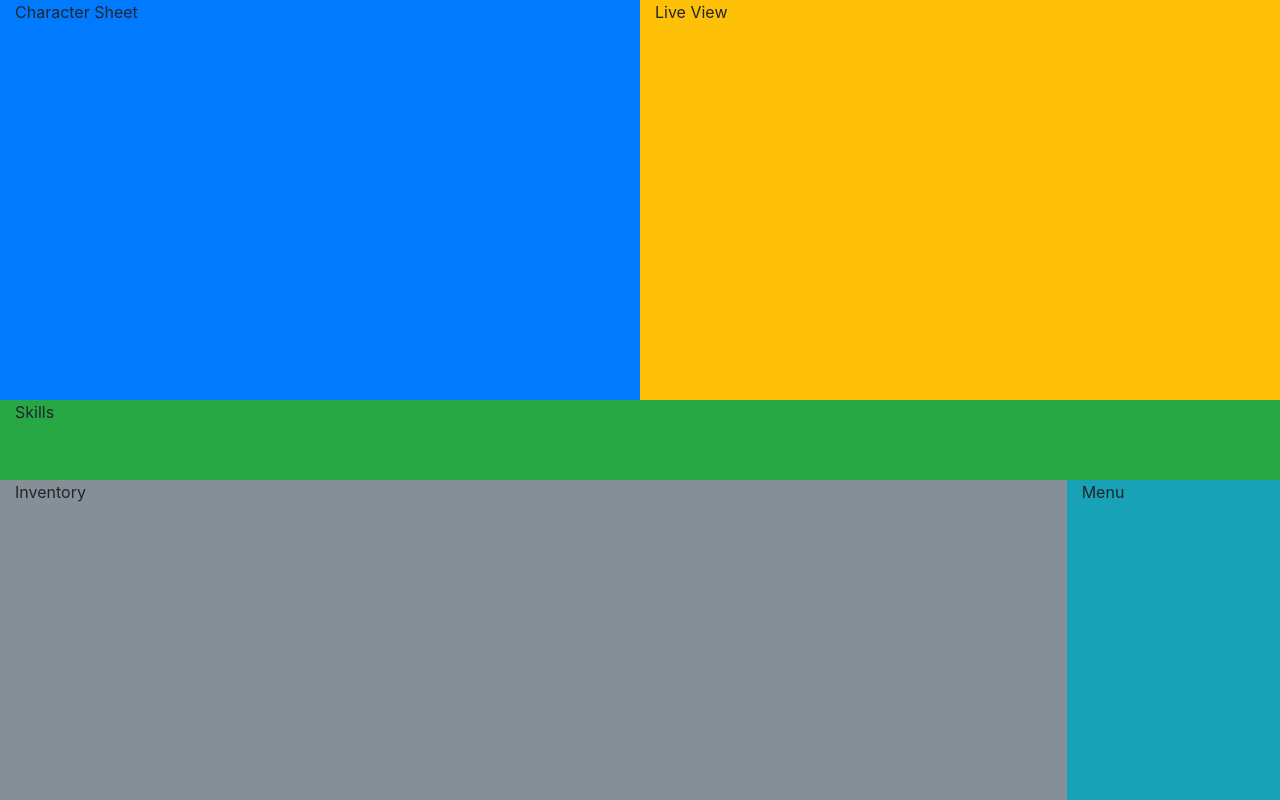
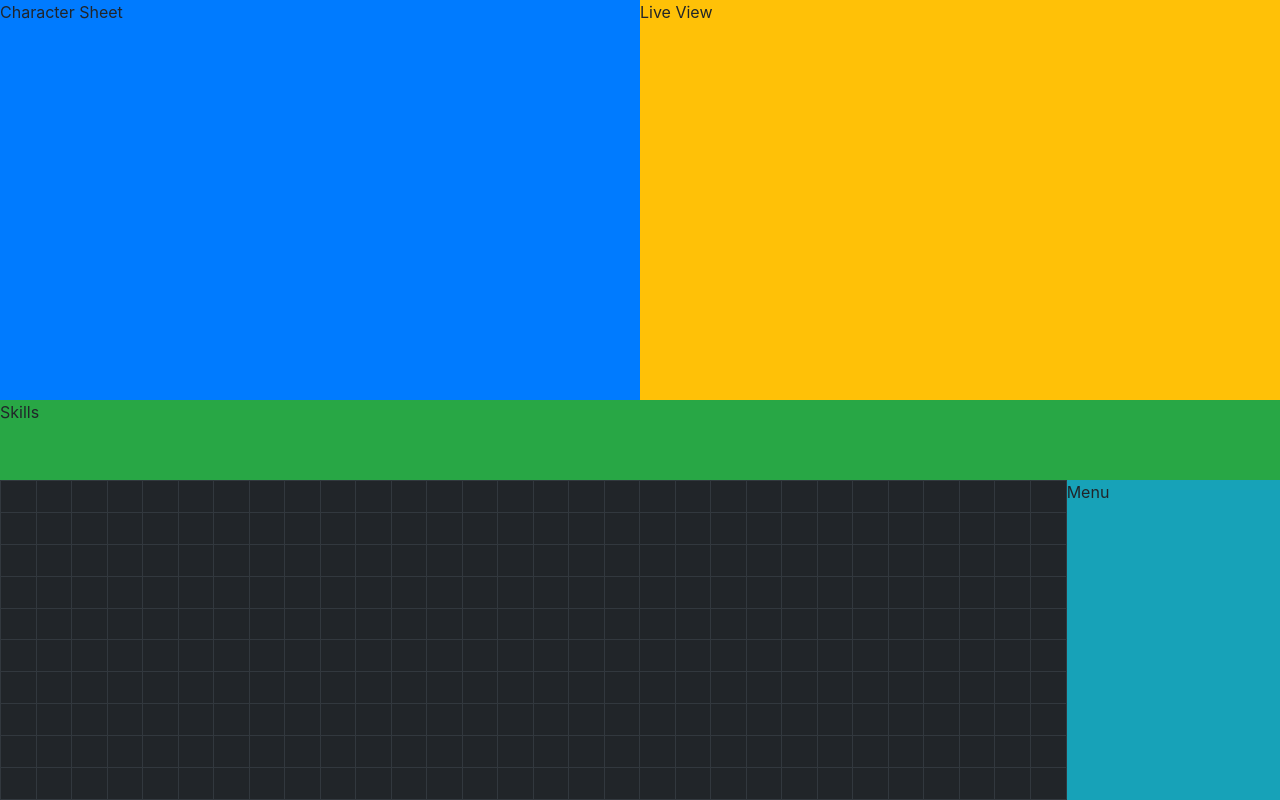
Before and after one commit to Jmathieu3289/Office-Clicker, an Angular app: page / in a window 1280 px wide. Built offline with nearby package versions, Linux system fonts and the light colour scheme.

Commit message:
Set up basic inventory grid

```diff
--- a/src/app/app.component.css
+++ b/src/app/app.component.css
@@ -15,3 +15,18 @@ div.skills {
 div.bottom-half {
 	height: 40vh;
 }
+
+.no-gutters {
+  margin-right: 0;
+  margin-left: 0;
+  > .col,
+  > [class*="col-"] {
+    padding-right: 0;
+    padding-left: 0;
+  }
+}
+
+.container-fluid {
+	padding-right: 0;
+	padding-left: 0;
+}
--- a/src/app/app.component.html
+++ b/src/app/app.component.html
@@ -1,6 +1,6 @@
 <div class="container-fluid">
   <!--Game Components-->
-  <div class="row top-half">
+  <div class="row top-half no-gutters">
     <!--Graphs or Character Sheet-->
     <div class="col bg-primary">
       Character Sheet
@@ -10,16 +10,16 @@
       Live View
     </div>
   </div>
-  <div class="row skills">
+  <div class="row skills no-gutters">
     <!--Skills-->
     <div class="col bg-success">
       Skills
     </div>
   </div>
-  <div class="row bottom-half">
+  <div class="row bottom-half no-gutters">
     <!--Inventory-->
-    <div class="col-sm-10 bg-secondary">
-      Inventory
+    <div class="col-sm-10">
+      <app-inventory></app-inventory>
     </div>
     <!--Menu-->
     <div class="col-sm-2 bg-info">
--- a/src/app/app.module.ts
+++ b/src/app/app.module.ts
@@ -2,10 +2,12 @@ import { BrowserModule } from '@angular/platform-browser';
 import { NgModule } from '@angular/core';
 
 import { AppComponent } from './app.component';
+import { InventoryComponent } from './inventory/inventory.component';
 
 @NgModule({
   declarations: [
-    AppComponent
+    AppComponent,
+    InventoryComponent
   ],
   imports: [
     BrowserModule
--- /dev/null
+++ b/src/app/inventory/inventory.component.css
@@ -0,0 +1,8 @@
+table.inventory-table{
+	width: 100%;
+	height: 100%;
+}
+
+td:hover{
+	background-color: #f8f9fa;
+}
--- /dev/null
+++ b/src/app/inventory/inventory.component.html
@@ -0,0 +1,8 @@
+<table class="inventory-table table-bordered table-inverse">
+	<tbody>
+		<tr *ngFor="let i of y_cubes">
+			<td *ngFor="let j of x_cubes">
+			</td>
+		</tr>
+	</tbody>
+</table>
--- /dev/null
+++ b/src/app/inventory/inventory.component.ts
@@ -0,0 +1,27 @@
+import { Component, OnInit } from '@angular/core';
+
+@Component({
+  selector: 'app-inventory',
+  templateUrl: './inventory.component.html',
+  styleUrls: ['./inventory.component.css']
+})
+export class InventoryComponent implements OnInit {
+
+	x_cubes: number[] = null;
+	y_cubes: number[] = null;
+	x_size: number = 30;
+	y_size: number = 10;
+
+	constructor() {
+		this.BuildInventory();
+	}
+
+	ngOnInit() {
+	}
+
+	BuildInventory(){
+		this.x_cubes = Array(this.x_size).fill(0);
+		this.y_cubes = Array(this.y_size).fill(0);
+	}
+
+}
```
Also changed, not shown: 1 other file (tests, documents, lock files or other folders).
